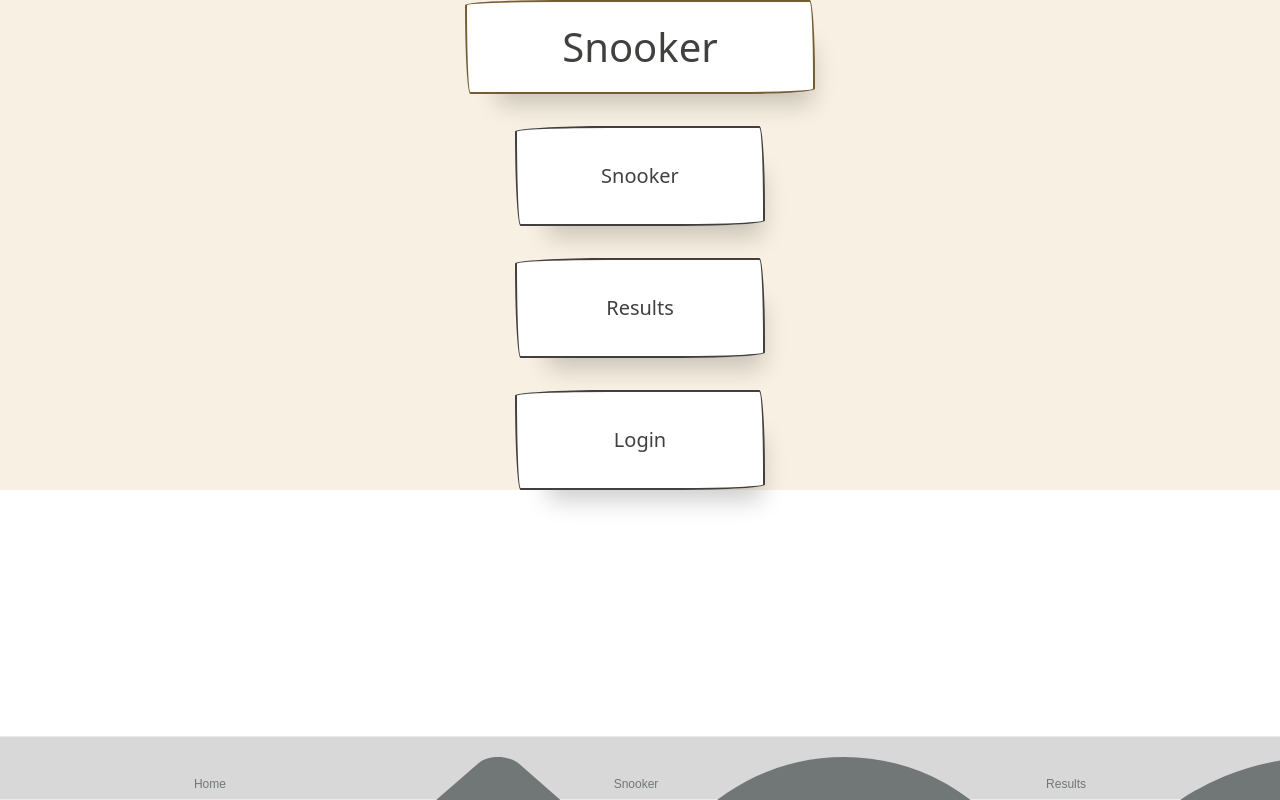
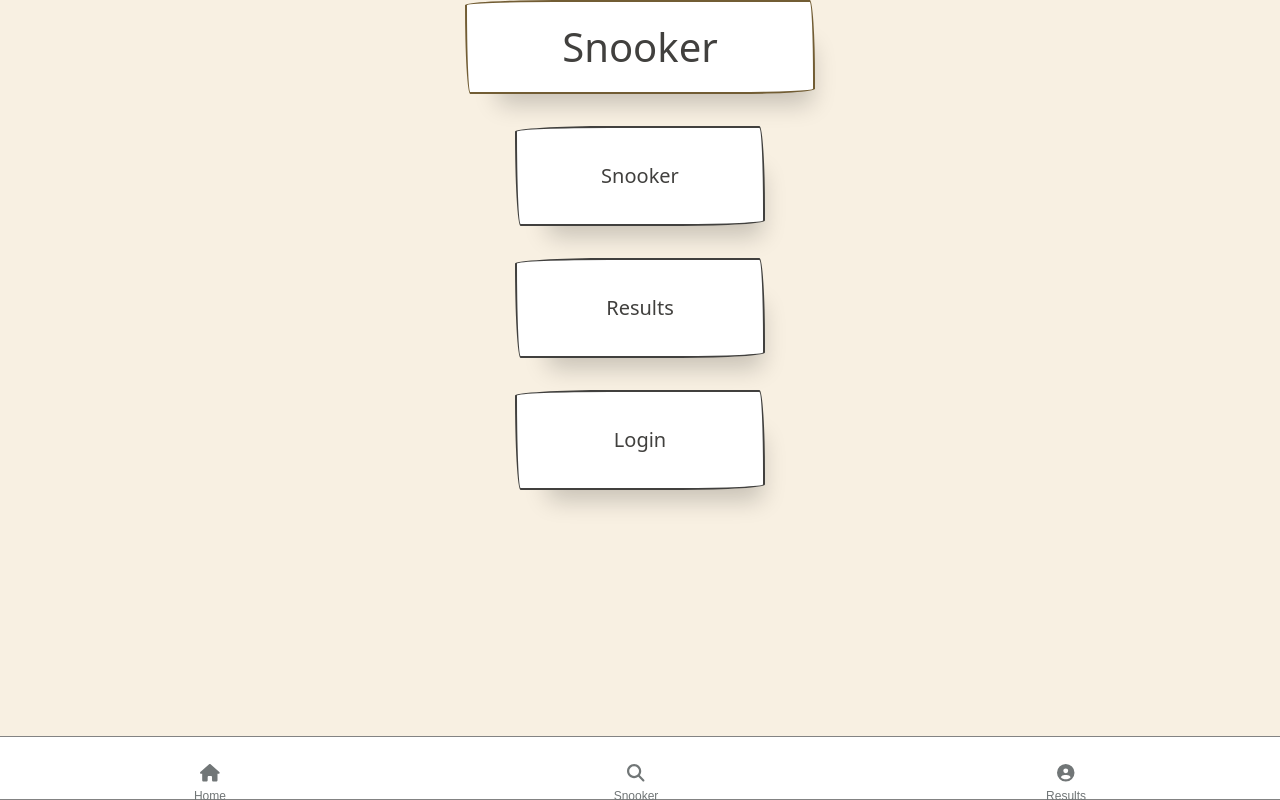
Before and after one commit to miikajuhala/SnookerApp, a React (Create React App) app: page / in a window 1280 px wide. Built offline with nearby package versions, Linux system fonts and the light colour scheme; a web font is replaced by a local one.

Commit message:
bottom-menu v0.04

```diff
--- a/package.json
+++ b/package.json
@@ -21,6 +21,7 @@
     "react-confirm-alert": "^2.7.0",
     "react-dom": "^17.0.2",
     "react-drag-drop-container": "^6.1.1",
+    "react-helmet": "^6.1.0",
     "react-icons": "^4.3.1",
     "react-modal": "^3.14.4",
     "react-paper-css": "^0.0.4",
--- a/src/App.css
+++ b/src/App.css
@@ -126,18 +126,23 @@ html.dark {
   min-height: 500px;
 
 }
+.bg2 {
+  background-color: #ffffff;
+}
+
 .bg3 {
   background-color: #9b6508;
+  height: 100%;
 }
 .navbar {
-  border-bottom: solid 1px #EBEBEB;
+  border-bottom: solid 1px #838383;
   height: 8%;
-  background-color: rgb(216, 216, 216);
-
+  background-color: rgb(255, 255, 255);
+  text-align: center;
 
 }
 .bottom-tab-nav {
-  border-top: solid 1px #EBEBEB;
+  border-top: solid 1px #838383;
 }
 .nav-link,
 .bottom-nav-link {
--- a/src/App.js
+++ b/src/App.js
@@ -10,11 +10,12 @@ import Snooker from './Components/Snooker';
 import Results from './Components/Results';
 import BottomNavigation1 from './Components/BottomNavigation1';
 import Settings from './Components/Settings';
-import { Container, Grid, IconButton, Snackbar } from '@mui/material';
+import { Box, Container, Grid, IconButton, Snackbar } from '@mui/material';
 import MuiAlert from '@mui/material/Alert';
 import { confirmAlert } from 'react-confirm-alert';
 import 'react-confirm-alert/src/react-confirm-alert.css'
 import CloseIcon from '@mui/icons-material/Close';
+import Helmet from 'react-helmet';
 // import * as all from 'react-paper-css';
 
 //TODO: for future native implementation, jwt and id must be passed from native login to the browser element so login stays
@@ -162,8 +163,13 @@ function App() {
 
   return (
 
-  <body className='bg'>
-  {/* <Container class="bg">  */}
+
+  <div>
+  <Helmet>
+  <style>{'body { background-color: #f8f0e2; }'}</style>
+  </Helmet>
+
+
 
 
       {/* <Body with all functionalities */}
@@ -174,6 +180,7 @@ function App() {
           <Route path="/results"  element={<Results />}></Route>
           <Route path="/settings" element={<Settings />}></Route>
       </Routes>
+
 
 
     {/* //Navigation bar */}
@@ -191,9 +198,11 @@ function App() {
         action={action}
       />
 
- {/* </Container> */}
-  </body>
 
+
+
+
+  </div>
 
   );
 }
--- a/src/Components/BottomNavigation1.js
+++ b/src/Components/BottomNavigation1.js
@@ -38,7 +38,7 @@ export default function BottomNavigation1() {
               tabs.map((tab, index) =>(
                 <NavItem key={`tab-${index}`}>
                   <NavLink to={tab.route} className="nav-link bottom-nav-link" activeClassName="active">
-                    <div className="row d-flex flex-column justify-content-center align-items-center">
+                    <div>
                       <FontAwesomeIcon color='rgb(113, 118, 119)' size="sm" icon={tab.icon}/>
                       <div className="bottom-tab-label">{tab.label}</div>
                     </div>
--- a/src/Components/Login.js
+++ b/src/Components/Login.js
@@ -187,7 +187,7 @@ axios.get("https://snookerserver.herokuapp.com/api/getid", {
 
 return(
 
-<main>
+<main className='bg2'>
 
 {/* Paper that shows if user already logged in */}
 {props.logged===true &&
@@ -219,10 +219,10 @@ return(
 
     {props.logged ===false &&
 <Box sx={{
-bgcolor: 'background.paper',
-maxwidth: 500,
-position: 'relative',
-minHeight: 200,
+  bgcolor: 'background.paper',
+  maxwidth: 500,
+  position: 'relative',
+  minHeight: 200,
   }}>
 
     <AppBar position="static" color="default">
--- a/src/Components/Mainpage.js
+++ b/src/Components/Mainpage.js
@@ -11,7 +11,7 @@ export default function Mainpage() {
     let Navigate = useNavigate();
 
     return (
-      <>
+      <div>
 
     {/* <Container fixed class="bg1">  */}
 
@@ -29,6 +29,6 @@ export default function Mainpage() {
 
 
     {/* </Container> */}
-    </>
+    </div>
     )
 }
--- a/src/Components/Snooker.js
+++ b/src/Components/Snooker.js
@@ -85,7 +85,7 @@ export default function Snooker(props) {
 
     return (
     <>
-    <Box sx={{height: "100%", width: '100%', minWidth:364}} >
+    <Box sx={{minWidth:364}} >
 
         {/* Scores */}
         <Scores props={props}></Scores>
```
Also changed, not shown: 1 other file (tests, documents, lock files or other folders).
